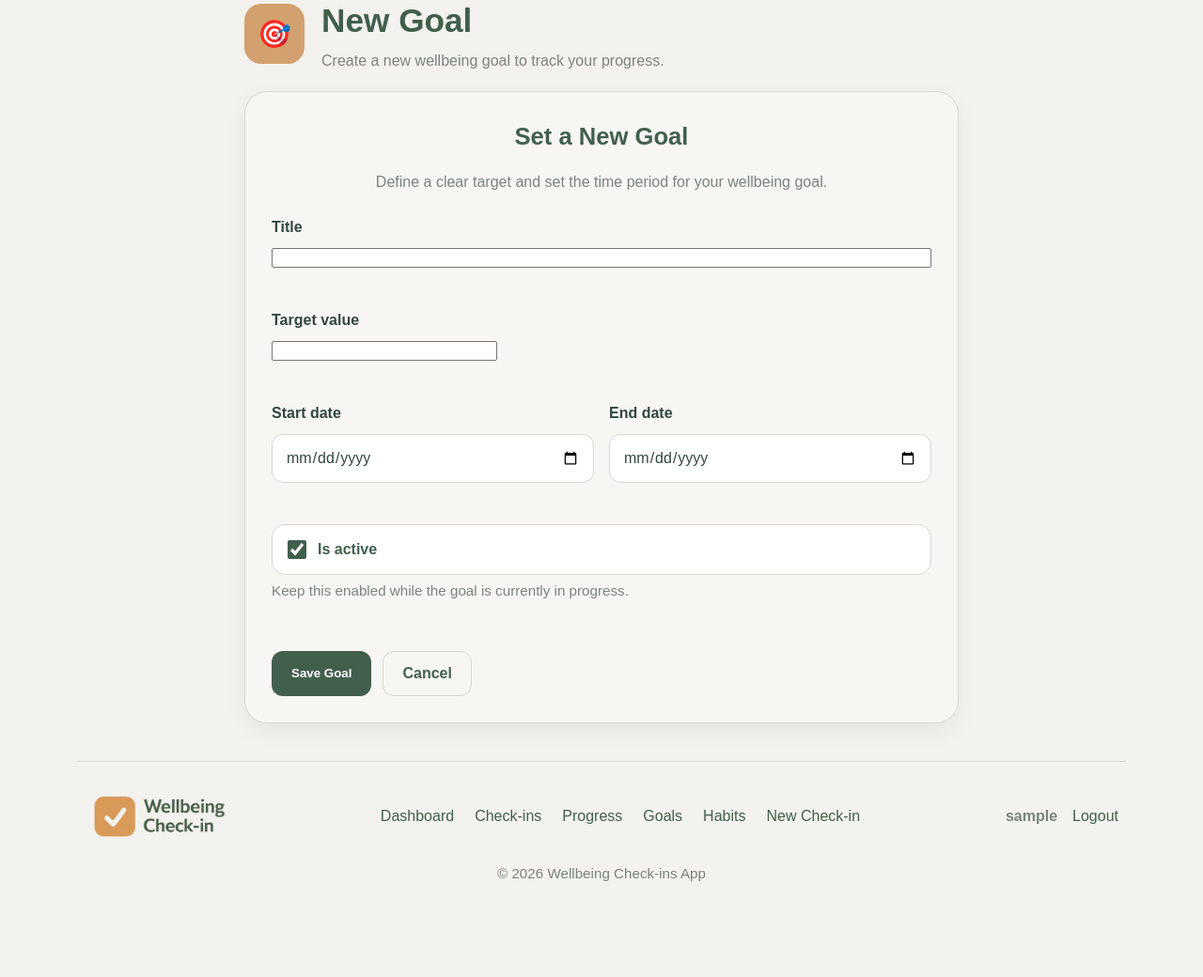
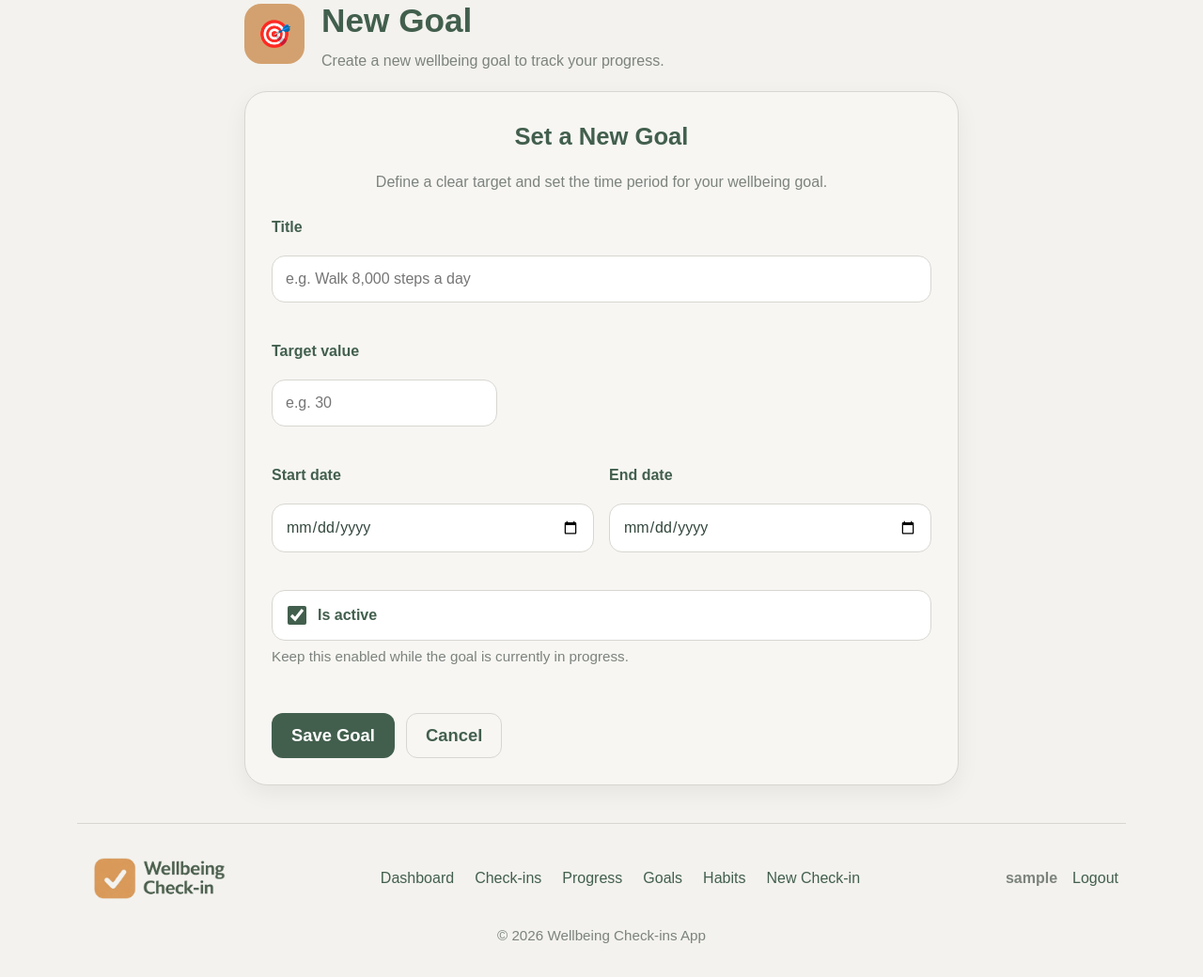
Before and after one commit to Max-pgs/wellbeing_check_in_App, a Django app: page /checkins/goals/new/ in a window 1280 px wide. Shown: the part 141-1181 px from the top of the page at 94% size. Before the commit the page ends 1079 px from the top, so only its background shows below. Run offline with Django 3.2, Linux system fonts and the light colour scheme; the visitor is signed in with stand-in values (Sample User, id 1).

Commit message:
Finalize UI, accessibility improvements and application polish

```diff
--- a/wellbeing_check_in_app/checkins/forms.py
+++ b/wellbeing_check_in_app/checkins/forms.py
@@ -1,11 +1,44 @@
 from django import forms
 from .models import CheckIn, Goal, Habit
+from django.contrib.auth.forms import AuthenticationForm, UserCreationForm
 
 # Forms used to create and update the main user data in the application.
 # ModelForm keeps validation rules aligned with the database models.
 
 # Form for creating and editing daily wellbeing check-ins.
 # Custom widgets are used to improve usability, especially the score sliders.
+
+class CustomLoginForm(AuthenticationForm):
+    username = forms.CharField(
+        widget=forms.TextInput(attrs={
+            "autocomplete": "username",
+            "autofocus": True
+        })
+    )
+    password = forms.CharField(
+        widget=forms.PasswordInput(attrs={
+            "autocomplete": "current-password"
+        })
+    )
+
+class CustomRegisterForm(UserCreationForm):
+    username = forms.CharField(
+        widget=forms.TextInput(attrs={
+            "autocomplete": "username",
+            "autofocus": True
+        })
+    )
+    password1 = forms.CharField(
+        widget=forms.PasswordInput(attrs={
+            "autocomplete": "new-password"
+        })
+    )
+    password2 = forms.CharField(
+        widget=forms.PasswordInput(attrs={
+            "autocomplete": "new-password"
+        })
+    )
+
 class CheckInForm(forms.ModelForm):
     class Meta:
         model = CheckIn
@@ -72,6 +105,12 @@ class GoalForm(forms.ModelForm):
             "is_active"
         ]
         widgets = {
+            "title": forms.TextInput(
+                attrs={"placeholder": "e.g. Walk 8,000 steps a day"}
+            ),
+            "target_value": forms.NumberInput(
+                attrs={"placeholder": "e.g. 30"}
+            ),
             "start_date": forms.DateInput(attrs={"type": "date"}),
             "end_date": forms.DateInput(attrs={"type": "date"}),
         }
@@ -97,4 +136,15 @@ class HabitForm(forms.ModelForm):
         fields = [
             "title",
             "frequency_type",
-            "is_active"]
+            "is_active"
+        ]
+        widgets = {
+            "title": forms.TextInput(
+                attrs={"placeholder": "e.g. Walk 8,000 steps a day"}
+            ),
+            "target_value": forms.NumberInput(
+                attrs={"placeholder": "e.g. 30"}
+            ),
+            "start_date": forms.DateInput(attrs={"type": "date"}),
+            "end_date": forms.DateInput(attrs={"type": "date"}),
+        }
--- a/wellbeing_check_in_app/checkins/static/checkins/css/main.css
+++ b/wellbeing_check_in_app/checkins/static/checkins/css/main.css
@@ -391,6 +391,7 @@ select:focus-visible {
   min-height: 48px;
   padding: 0 20px;
   border-radius: 12px;
+  font-size: 1.15rem;
   font-weight: 700;
   text-decoration: none;
   cursor: pointer;
@@ -443,16 +444,19 @@ select:focus-visible {
 }
 
 .icon-button-link {
-  width: 42px;
-  height: 42px;
+  min-height: 42px;
+  padding: 0 14px;
   display: inline-flex;
   align-items: center;
   justify-content: center;
+  gap: 6px;
   background: #e4e7e2;
   color: var(--green);
   text-decoration: none;
   font-size: 1rem;
   font-weight: 700;
+  line-height: 1;
+  white-space: nowrap;
   border-radius: 12px;
 }
 
@@ -478,6 +482,13 @@ select:focus-visible {
   opacity: 0.6;
   cursor: default;
   pointer-events: none;
+}
+
+.icon-button-link svg,
+.icon-button-link i {
+  display: block;
+  flex-shrink: 0;
+  font-size: 0.95em;
 }
 
 .delete-btn {
--- a/wellbeing_check_in_app/checkins/templates/checkins/base.html
+++ b/wellbeing_check_in_app/checkins/templates/checkins/base.html
@@ -5,6 +5,7 @@
   <meta charset="utf-8">
   <meta name="viewport" content="width=device-width, initial-scale=1">
   <title>{% block title %}Wellbeing Check-ins{% endblock %}</title>
+  <link rel="icon" type="image/x-icon" href="{% static 'checkins/images/favicon.ico' %}">
   <link rel="stylesheet" href="{% static 'checkins/css/main.css' %}?v=1000">
   {% block extra_head %}{% endblock %}
 </head>
--- a/wellbeing_check_in_app/checkins/templates/checkins/checkin_list.html
+++ b/wellbeing_check_in_app/checkins/templates/checkins/checkin_list.html
@@ -84,13 +84,13 @@
                 href="{% url 'checkins:checkin_update' checkins.0.pk %}"
                 class="icon-button-link"
                 aria-label="Edit check-in"
-              >✎</a>
+              >✎ Edit</a>
               <a
                 id="detail-delete-link"
                 href="{% url 'checkins:checkin_delete' checkins.0.pk %}"
                 class="icon-button-link danger"
                 aria-label="Delete check-in"
-              >🗑</a>
+              >🗑 Delete</a>
             {% else %}
               <span class="icon-button-link disabled" aria-hidden="true">✎</span>
               <span class="icon-button-link danger disabled" aria-hidden="true">🗑</span>
@@ -133,7 +133,7 @@
       </article>
 
       <div class="page-action">
-        <a href="{% url 'checkins:checkin_create' %}" class="btn-primary">+ New Check-in</a>
+        <a href="{% url 'checkins:checkin_create' %}" class="btn-primary">New Check-in</a>
       </div>
     </div>
   </div>
--- a/wellbeing_check_in_app/checkins/templates/checkins/dashboard.html
+++ b/wellbeing_check_in_app/checkins/templates/checkins/dashboard.html
@@ -67,7 +67,7 @@ Dashboard
         </div>
 
         <div class="dashboard-primary-action">
-          <a href="{% url 'checkins:checkin_create' %}" class="dashboard-primary-btn">+ New Check-in</a>
+          <a href="{% url 'checkins:checkin_create' %}" class="dashboard-primary-btn">New Check-in</a>
         </div>
       </div>
     </div>
--- a/wellbeing_check_in_app/checkins/templates/checkins/goal_form.html
+++ b/wellbeing_check_in_app/checkins/templates/checkins/goal_form.html
@@ -32,7 +32,7 @@
           Define a clear target and set the time period for your wellbeing goal.
         </p>
         <!-- Goal create/update form -->
-        <form method="post" novalidate class="checkin-form">
+        <form method="post" novalidate class="checkin-form tracker-form">
           {% csrf_token %}
 
           {% if form.non_field_errors %}
--- a/wellbeing_check_in_app/checkins/templates/checkins/goal_list.html
+++ b/wellbeing_check_in_app/checkins/templates/checkins/goal_list.html
@@ -20,7 +20,7 @@
             <p class="muted">Create and manage personal wellbeing goals in one place.</p>
           </div>
 
-          <a href="{% url 'checkins:goal_create' %}" class="btn-primary">+ New Goal</a>
+          <a href="{% url 'checkins:goal_create' %}" class="btn-primary">New Goal</a>
         </div>
 
         {% if goals %}
@@ -48,14 +48,14 @@
                       class="icon-button-link"
                       aria-label="Edit goal {{ goal.title }}"
                       title="Edit goal"
-                    >✎</a>
+                    >✎ Edit</a>
 
                     <a
                       href="{% url 'checkins:goal_delete' goal.goal_id %}"
                       class="icon-button-link danger"
                       aria-label="Delete goal {{ goal.title }}"
                       title="Delete goal"
-                    >🗑</a>
+                    >🗑 Delete</a>
                   </div>
                 </div>
 
--- a/wellbeing_check_in_app/checkins/templates/checkins/habit_list.html
+++ b/wellbeing_check_in_app/checkins/templates/checkins/habit_list.html
@@ -20,7 +20,7 @@
             <p class="muted">Create and maintain positive routines in one place.</p>
           </div>
 
-          <a href="{% url 'checkins:habit_create' %}" class="btn-primary">+ New Habit</a>
+          <a href="{% url 'checkins:habit_create' %}" class="btn-primary">New Habit</a>
         </div>
 
         {% if habits %}
@@ -50,14 +50,14 @@
                       class="icon-button-link"
                       aria-label="Edit habit {{ habit.title }}"
                       title="Edit habit"
-                    >✎</a>
+                    >✎ Edit</a>
 
                     <a
                       href="{% url 'checkins:habit_delete' habit.habit_id %}"
                       class="icon-button-link danger"
                       aria-label="Delete habit {{ habit.title }}"
                       title="Delete habit"
-                    >🗑</a>
+                    >🗑 Delete</a>
                   </div>
                 </div>
 
--- a/wellbeing_check_in_app/checkins/templates/registration/register.html
+++ b/wellbeing_check_in_app/checkins/templates/registration/register.html
@@ -3,7 +3,7 @@
 
 {% block title %}Register{% endblock %}
 
-{% block content %}4
+{% block content %}
 <!-- Registration page -->
 <section class="page-section">
   <div class="auth-page-wrapper">
```
Also changed, not shown: wellbeing_check_in_app/checkins/static/checkins/images/favicon.ico (added).
